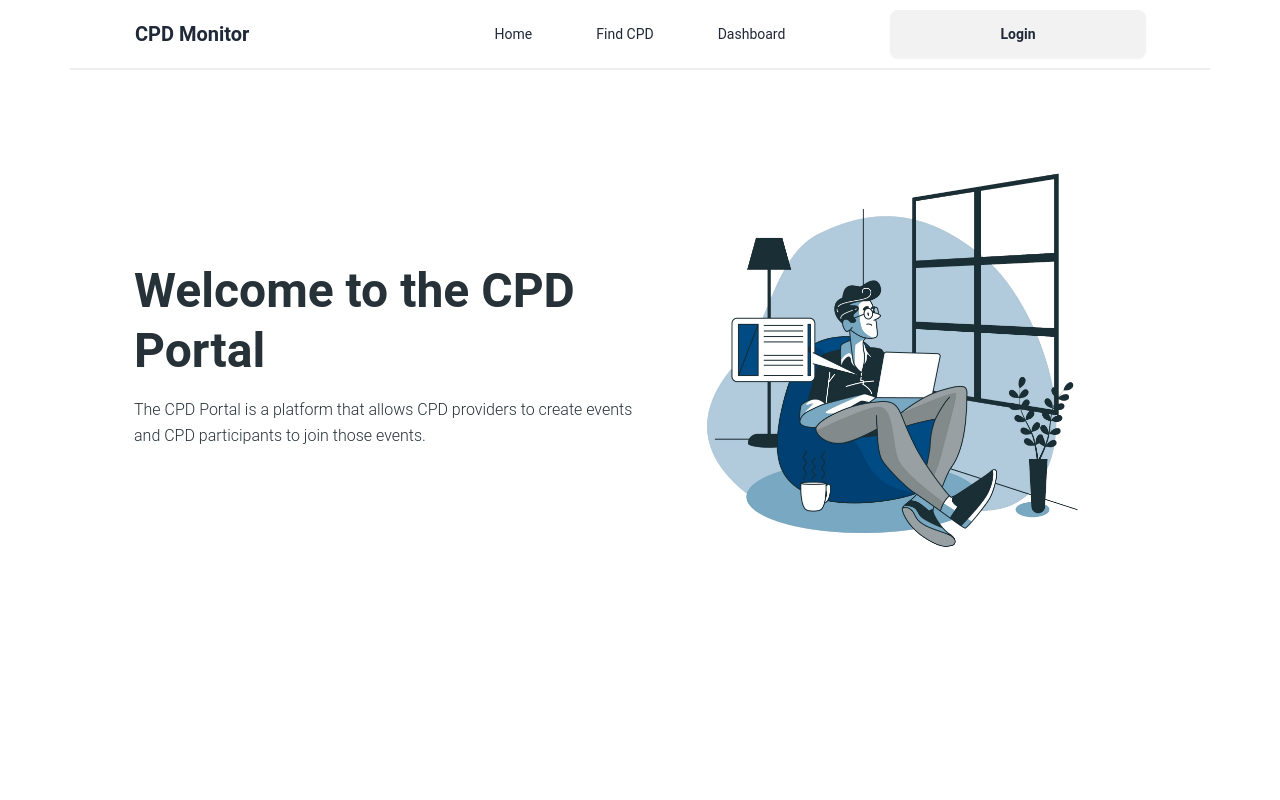
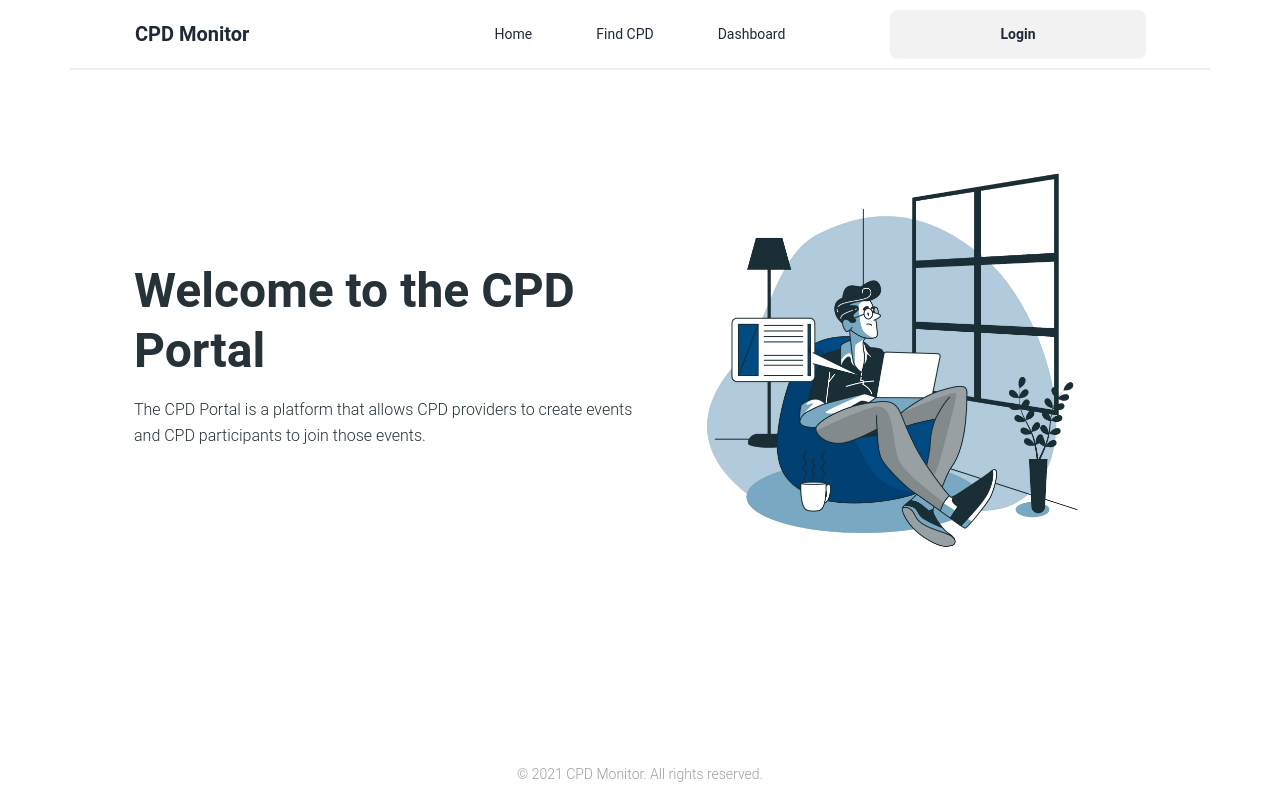
Before and after one commit to CPD-participation-monitor/client, a React (Vite) app: page / in a window 1280 px wide. Built offline with nearby package versions, Linux system fonts and the light colour scheme.

Commit message:
Footer UI

```diff
--- a/src/App.jsx
+++ b/src/App.jsx
@@ -12,7 +12,7 @@ import CPDDashboard from './pages/CPDDashboard';
 import Login from './pages/Login';
 import Register from './pages/Register';
 import Navbar from './components/Navbar';
-// import Footer from './components/Footer';
+import Footer from './components/Footer';
 import 'react-toastify/dist/ReactToastify.min.css';
 
 function App() {
@@ -39,7 +39,7 @@ function App() {
             </Route>
           </Route>
         </Routes>
-        {/* <Footer /> */}
+        <Footer />
       </BrowserRouter>
       <ToastContainer
         position="top-right"
--- a/src/components/Footer.jsx
+++ b/src/components/Footer.jsx
@@ -1,17 +1,13 @@
 const Footer = () => {
-  return (
-    <footer className="footer items-center p-4 bg-neutral text-neutral-content">
-			<aside className="items-center grid-flow-col">
-				<p>Copyright © 2023 - All right reserved</p>
-			</aside>
-			<nav className="grid-flow-col gap-4 md:place-self-center md:justify-self-end">
-				<a><svg xmlns="http://www.w3.org/2000/svg" width="24" height="24" viewBox="0 0 24 24" className="fill-current"><path d="M24 4.557c-.883.392-1.832.656-2.828.775 1.017-.609 1.798-1.574 2.165-2.724-.951.564-2.005.974-3.127 1.195-.897-.957-2.178-1.555-3.594-1.555-3.179 0-5.515 2.966-4.797 6.045-4.091-.205-7.719-2.165-10.148-5.144-1.29 2.213-.669 5.108 1.523 6.574-.806-.026-1.566-.247-2.229-.616-.054 2.281 1.581 4.415 3.949 4.89-.693.188-1.452.232-2.224.084.626 1.956 2.444 3.379 4.6 3.419-2.07 1.623-4.678 2.348-7.29 2.04 2.179 1.397 4.768 2.212 7.548 2.212 9.142 0 14.307-7.721 13.995-14.646.962-.695 1.797-1.562 2.457-2.549z"></path></svg>
-				</a>
-				<a><svg xmlns="http://www.w3.org/2000/svg" width="24" height="24" viewBox="0 0 24 24" className="fill-current"><path d="M19.615 3.184c-3.604-.246-11.631-.245-15.23 0-3.897.266-4.356 2.62-4.385 8.816.029 6.185.484 8.549 4.385 8.816 3.6.245 11.626.246 15.23 0 3.897-.266 4.356-2.62 4.385-8.816-.029-6.185-.484-8.549-4.385-8.816zm-10.615 12.816v-8l8 3.993-8 4.007z"></path></svg></a>
-				<a><svg xmlns="http://www.w3.org/2000/svg" width="24" height="24" viewBox="0 0 24 24" className="fill-current"><path d="M9 8h-3v4h3v12h5v-12h3.642l.358-4h-4v-1.667c0-.955.192-1.333 1.115-1.333h2.885v-5h-3.808c-3.596 0-5.192 1.583-5.192 4.615v3.385z"></path></svg></a>
-			</nav>
+    return (
+        <footer className="w-full fixed bottom-0 left-0">
+			<div className="md:container mx-auto px-4 md:px-16 py-4 flex justify-center">
+				<p className="text-sm text-center text-gray-500 font-light">
+					© 2021 CPD Monitor. All rights reserved.
+				</p>
+			</div>
 		</footer>
-  )
+    );
 }
 
 export default Footer;
```
